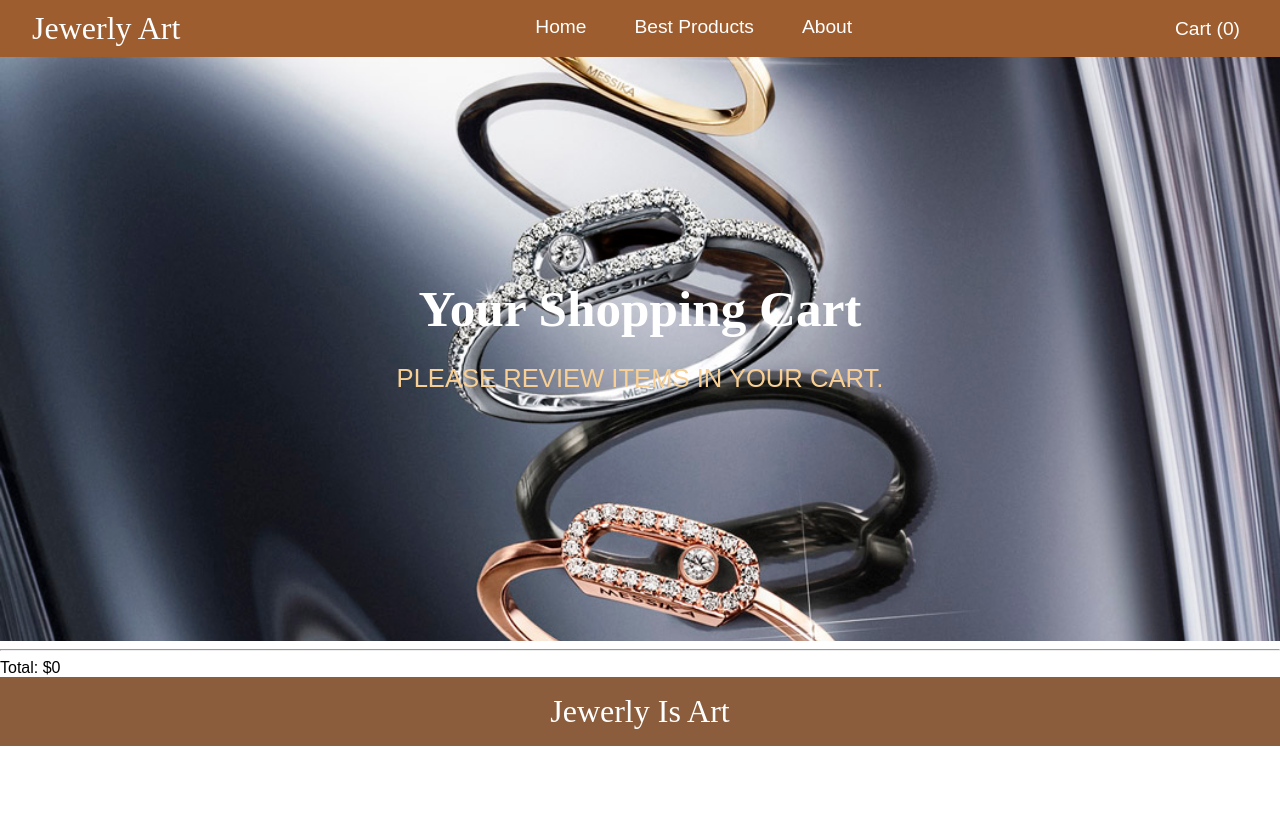
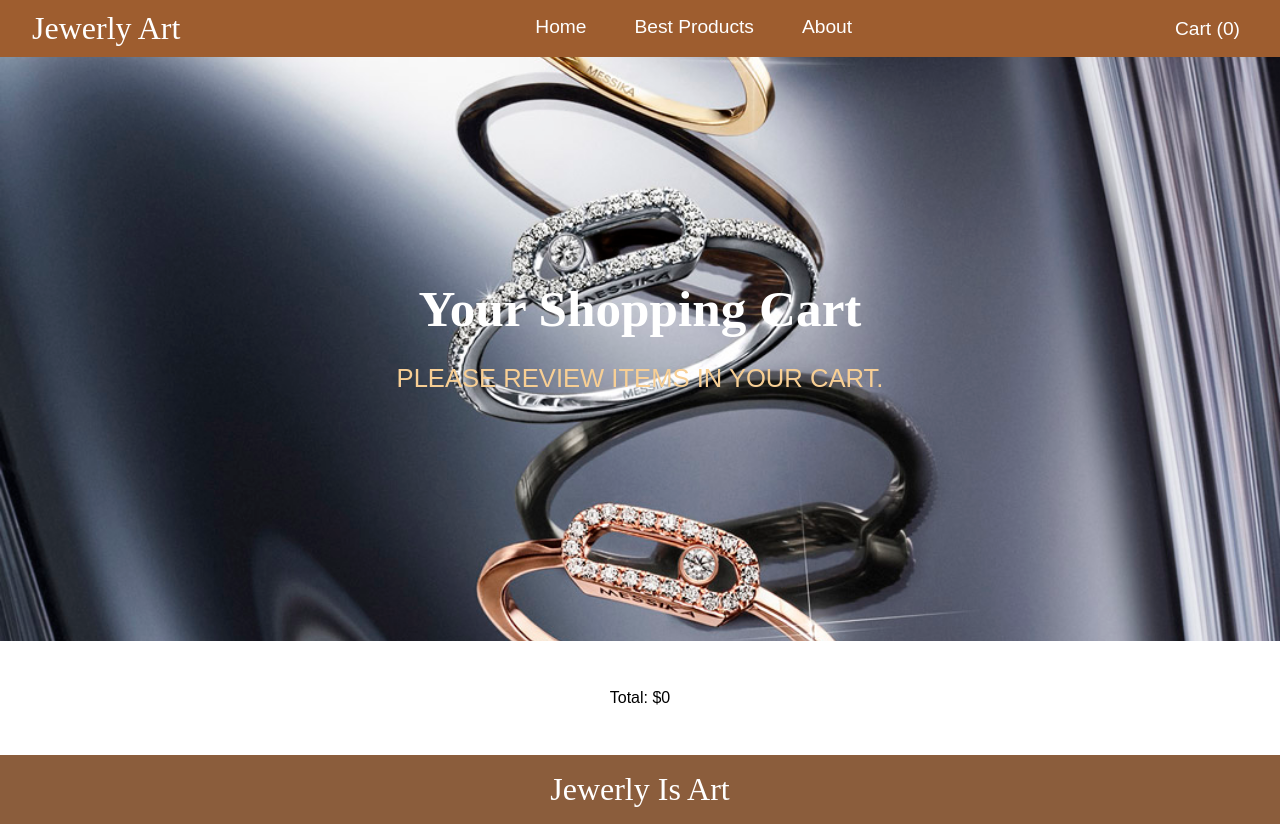
Before and after one commit to NazikAskhatova/diploma, a React (Create React App) app: page /cart in a window 1280 px wide. Before the commit the page ends 800 px from the top, so only its background shows below. Built offline with nearby package versions, Linux system fonts and the light colour scheme; a web font is replaced by a local one.

Commit message:
added the Cart.js in another 'Cart' folder

```diff
--- a/src/App.js
+++ b/src/App.js
@@ -9,7 +9,7 @@ import Products from "./pages/Products";
 import About from "./pages/About";
 import Categories from "./pages/Categories";
 import Category from "./pages/Category";
-import Cart from "./pages/Cart";
+import Cart from "./pages/Cart/Cart";
 import { useEffect } from "react";
 import { useDispatch } from "react-redux";
 
--- a/src/pages/Cart.js
+++ b/src/pages/Cart/Cart.js
@@ -1,8 +1,9 @@
-import Header from "../components/Header/Header";
-import image from "../assets/products-6.jpg";
+import Header from "../../components/Header/Header";
+import image from "../../assets/products-6.jpg";
 import { useDispatch, useSelector } from "react-redux";
-import { getProducts } from "../data/dataProducts";
+import { getProducts } from "../../data/dataProducts";
 import { Link } from "react-router-dom";
+import classes from "./Cart.module.css";
 
 function Cart() {
   const items = useSelector(store => store.cart.items);
@@ -16,13 +17,15 @@ function Cart() {
       total += product.price * items[product.productId];
 
       return (
-        <div>
+        <>
+        <div className={classes.Cart}>
           <Link to="">{product.title}</Link> {items[product.productId]} ${product.price * items[product.productId]}
 
-          <button onClick={() => dispatch({ type: "cart/decrement", payload: product.productId })}>-</button>
-          <button onClick={() => dispatch({ type: "cart/increment", payload: product.productId })}>+</button>
-          <button onClick={() => dispatch({ type: "cart/delete", payload: product.productId })}>Delete</button>
+          <button className={classes.CartButton} onClick={() => dispatch({ type: "cart/decrement", payload: product.productId })}>-</button>
+          <button className={classes.CartButton} onClick={() => dispatch({ type: "cart/increment", payload: product.productId })}>+</button>
+          <button className={classes.CartButton} onClick={() => dispatch({ type: "cart/delete", payload: product.productId })}>Delete</button>
         </div>
+        </>
       );
     });
 
@@ -38,9 +41,8 @@ function Cart() {
         image={image}>
         Please review items in your cart.
       </Header>
-      <div>
+      <div className={classes.Cart}>
         {output}
-        <hr />
         Total: ${total}
       </div>
     </>
--- /dev/null
+++ b/src/pages/Cart/Cart.module.css
@@ -0,0 +1,19 @@
+.Cart {
+    display: flex;
+    justify-content: center;
+    padding: 3rem;
+  }
+
+.CartButton {
+    font-size: 1rem;
+    font-family: serif;
+    padding: 0.5rem;
+    margin: 1rem;
+    color: white;
+    background-color: #5a3702;
+    border: white;
+    border-radius: 5px;
+    cursor: pointer;
+    width: 120px;
+    height: 30px;
+}
```
